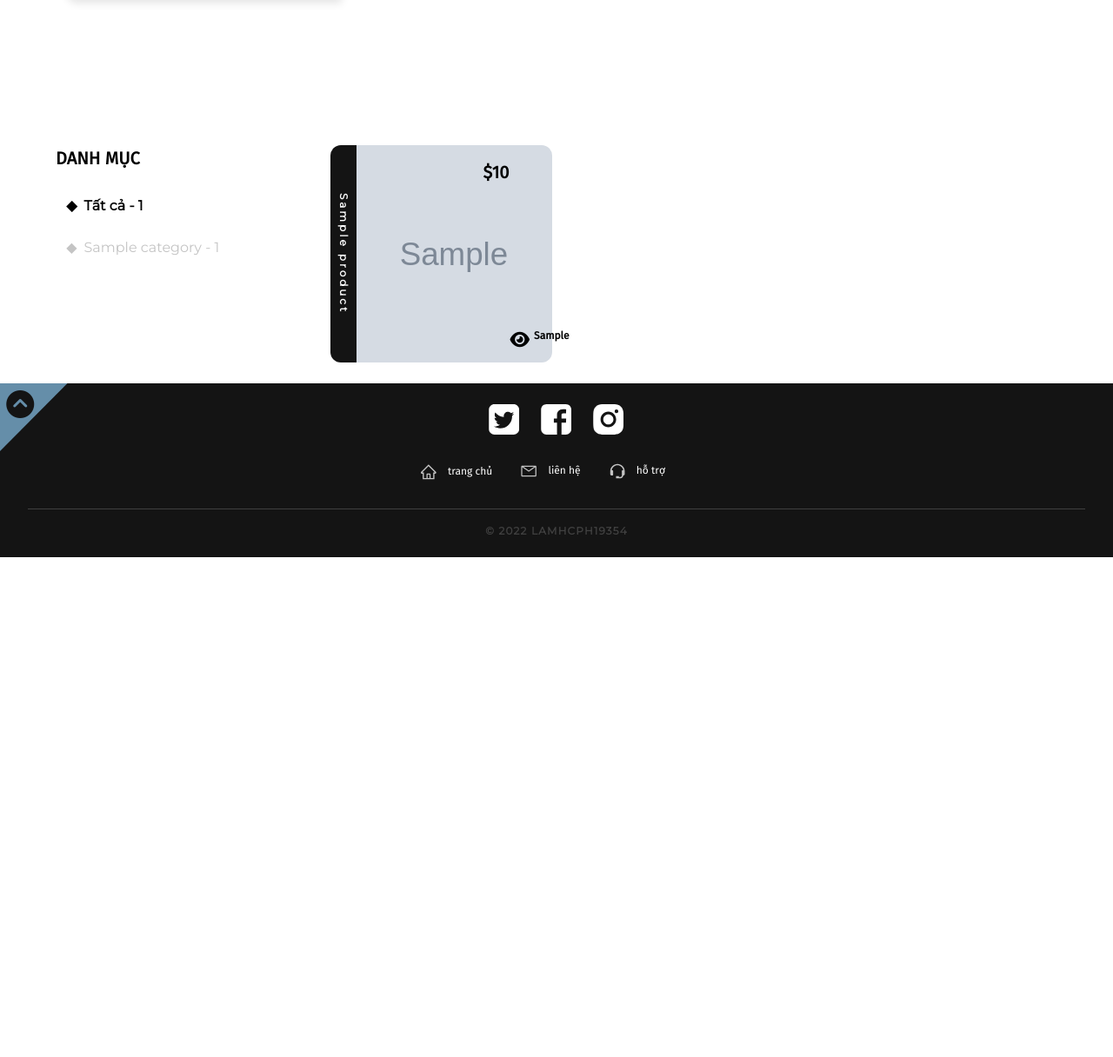
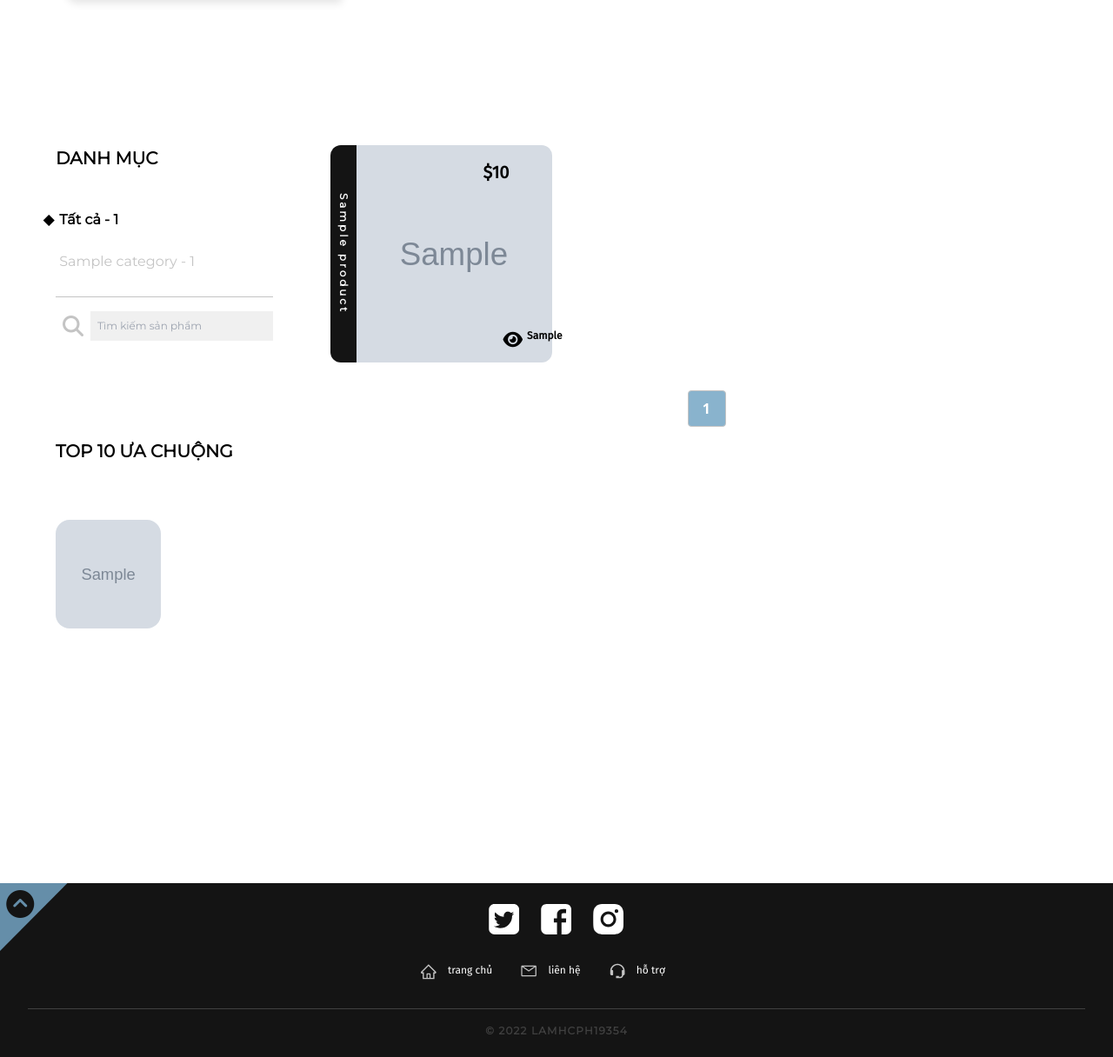
Before and after one commit to Nocenthalt/xshop, a PHP site: page / in a window 1280 px wide. Shown: the part 591-1807 px from the top of the page at 87% size. Before the commit the page ends 1232 px from the top, so only its background shows below. Run offline with PHP 8.4, Linux system fonts and the light colour scheme; tables that the repository leaves empty or names only in its code hold one stand-in row (values such as "Sample post"); grey boxes marked "Sample" are stand-in pictures; some libraries are stand-ins or nearby versions.

Commit message:
Finished homepage

```diff
--- /dev/null
+++ b/dao/paginator.php
@@ -0,0 +1,15 @@
+<?php
+
+//global variables
+
+
+// initialize paginator
+function paginator_update($records, $rows)
+{
+    global $total_rows;
+    global $no_of_records_per_page;
+    global $total_pages;
+    global $pageno;
+    global $offset;
+
+}
--- a/dao/product.php
+++ b/dao/product.php
@@ -1,14 +1,14 @@
 <?php
 
-function get_product($cat_id, $cond, $limit)
+function get_product($limit = null, $cat_id = null, $order = null)
 {
     $sql = "SELECT * FROM `product`";
 
     if ($cat_id) {
-        $sql .= " WHERE `category_id` = {$cat_id}";
+        $sql .=  " WHERE `category_id` = {$cat_id}";
     }
-    if ($cond) {
-        $sql .= " ORDER BY `$cond` DESC";
+    if ($order) {
+        $sql .= " ORDER BY `$order` DESC";
     }
     if ($limit) {
         $sql .= " LIMIT $limit";
--- a/pages/home.php
+++ b/pages/home.php
@@ -1,24 +1,52 @@
 <?php
 require './dao/product.php';
+require './dao/paginator.php';
 
-$top_4_prods = get_product(null, 'view', 4);
-$total_prods_count = get_product_count();
-$category_id = $_POST['category'] ??'all';
-$main_prods = $category_id == 'all' ? get_product(null, null, 12) : get_product($category_id, null, 12);
+$top_4_prods = get_product(4, '', 'view'); // lấy 4 sản phẩm có view lớn nhất
+$top_10_prod = get_product(10, '', 'view'); // lấy 10 sản phẩm có view lớn nhất
+$total_prods_count = get_product_count(); // lấy tổng số sản phẩm
+$category_id = $_POST['category'] ?? 'all'; // lấy id của danh mục được chọn
+$search = $_POST['search'] ?? ''; // lấy từ khóa tìm kiếm
 $categories = pdo_query('SELECT `category`.`name`, `category`.`id`, COUNT(`category_id`) AS count FROM `product` JOIN `category` ON `product`.`category_id` = `category`.`id` GROUP BY `category`.`name`, `category`.`id`'); // lấy danh sách loại hàng và số lượng
+$main_prods = $category_id == 'all' ? get_product($total_prods_count) : get_product($total_prods_count, $category_id); // lấy sản phẩm theo danh mục
 
+
+// Cập nhật số sản phẩm nếu thay đổi danh mục
+foreach ($categories as $category) {
+    if ($category['id'] == $category_id) {
+        $current_prods_count = $category['count'];
+    }
+}
+
+// Tìm kiếm tên sản phẩm
+if ($search != '') {
+    $main_prods =  array_filter($main_prods, function ($prod) use ($search) {
+        $clean_target = strtolower($prod['name']);
+        $clean_search = trim(strtolower($search));
+
+        return strpos($clean_target, $clean_search) !== false;
+    });
+}
+
+// Phân trang
+$pageno =  $_POST['pageno'] ?? 1; // trang hiện tại
+$prods_per_page = 12; // số sản phẩm trên một trang
+$total_prods = count($main_prods); // tổng số sản phẩm
+$offset = ($pageno - 1) * $prods_per_page; // vị trí bắt đầu lấy sản phẩm
+$total_pages = ceil($total_prods / $prods_per_page); // tổng số trang
+$display_prods = array_slice($main_prods, $offset, $prods_per_page); // sản phẩm hiển thị trên một trang
 
 ?>
 <div class="container">
     <div class="banner-container">
         <div class="row grid mx-auto">
             <div class="col col-4-6 grid m-2">
+                <!-- banner -->
                 <div class="jumbotron border border--line">
                     <h1 class="display-4">Welcome to the Home Page</h1>
-                    <p class="lead ">This is a simple hero unit, a simple jumbotron-style component for calling extra attention to featured content or information.</p>
-                    <p class="">It uses utility classes for typography and spacing to space content out within the larger container.</p>
+                    <p class="lead ">Lorem ipsum dolor sit, amet consectetur adipisicing elit. Vel dignissimos sed cumque, consequuntur iure magnam.</p>
                     <p class="lead">
-                        <a class="btn btn--primary inline-block" href="#" role="button">Learn more</a>
+                        <a class="btn btn--primary inline-block jumbotron__btn" href="#" role="button">Shop Now</a>
                     </p>
                 </div>
                 <div class="slider">
@@ -44,79 +72,94 @@ $categories = pdo_query('SELECT `category`.`name`, `category`.`id`, COUNT(`categ
                         </ul>
                     </div>
                 </div>
+                <!-- end banner -->
             </div>
             <div class="col col-2-2 grid">
-                <?php
-                foreach ($top_4_prods as $product) {
-                    echo "<div class='top-4-prod'>
-                            <a href='' class='hover-mask' data-content='{$product['name']}'>
-                             <img class='img-fluid top-4-prod__img' src='{top-4-prod['image']}' alt='{$product['name']}' />
+                <!-- top 4 products -->
+                <?php foreach ($top_4_prods as $product) { ?>
+                    <div class="top-4-prod">
+                        <a href="" class="hover-mask" data-content="<?= $product["name"] ?>">
+                            <img class="img-fluid top-4-prod__img" src="<?= $product["image"] ?>" alt="<?= $product["name"] ?>" />
                         </a>
                     </div>
-                         ";
-                }
-                ?>
+                <?php } ?>
+                <!-- end top 4 products -->
             </div>
         </div>
     </div>
     <main class="main-container">
         <div class="row grid mx-auto">
-            <section class="col">
+            <aside class="col side-menu">
                 <!-- category list -->
                 <div class="category">
                     <h2 class="title">Danh mục</h2>
-                </div>
+
+                    <!-- dùng form radio làm danh sách danh mục -->
                     <form action="" method="POST" class="category-list">
-                    <!-- dùng form radio làm danh sách danh mục -->
-                   <div class='form-check'>
-                        <input
-                            class='form-check-input'
-                            type='radio'
-                            name='category'
-                            id='all'
-                            value='all'
-                            onclick='javascript: submit()'
-                            <?php echo $category_id == 'all' ? "checked" : ""; ?>
-                            >
-                        <label class='form-check-label' for='all'>Tất cả - <span><?=$total_prods_count?></span></label>
+                        <div class="form-check">
+                            <input class="form-check-input" type="radio" name="category" id="all" value="all" onclick="javascript: submit()" <?php echo $category_id == "all" ? "checked" : ""; ?>>
+                            <label class="form-check-label" for="all">Tất cả - <span><?= $total_prods_count ?></span></label>
                         </div>
                         <?php foreach ($categories as $category) { ?>
-                        <div class='form-check'>
-                            <input
-                                class='form-check-input'
-                                type='radio'
-                                name='category'
-                                id=<?=$category['id']?>
-                                value=<?=$category['id']?>
-                                onclick='javascript: submit()'
-                                <?php echo $category_id == $category['id'] ? "checked" : ""; ?>
-                            >
-                            <label class='form-check-label' for=<?=$category['id']?> ><?=$category['name']?> - <span><?= $category['count'] ?></span></label>
+                            <div class="form-check">
+                                <input class="form-check-input" type="radio" name="category" id=<?= $category["id"] ?> value=<?= $category["id"] ?> onclick="javascript: submit()" <?php echo $category_id == $category["id"] ? "checked" : ""; ?>>
+                                <label class="form-check-label" for=<?= $category["id"] ?>><?= $category["name"] ?> - <span><?= $category["count"] ?></span></label>
                             </div>
                         <?php } ?>
+                        <div class="divider divider-50"></div>
+                        <div class="form-filter flex">
+                            <button>
+                                <i class="fas fa-search"></i>
+                            </button>
+                            <input type="text" name="search" class="form-control form-filter__input" placeholder="Tìm kiếm sản phẩm">
+                        </div>
                     </form>
-            </section>
+                </div>
+                <!-- end category list -->
+
+                <!-- top 10 product list -->
+                <div class="top-10-prod">
+                    <h2 class="title">Top 10 ưa chuộng</h2>
+                    <div class="top-10-prod__list col-2-2 grid ">
+                        <?php foreach ($top_10_prod as $product) { ?>
+                            <div class="top-10-prod__item">
+                                <a href="" class="hover-mask" data-content="<?= $product["name"] ?>">
+                                    <img class="img-fluid top-10-prod__img" src="<?= $product["image"] ?>" alt="<?= $product["name"] ?>" />
+                                </a>
+                            </div>
+                        <?php } ?>
+                    </div>
+                </div>
+                <!-- end top 10 product list -->
+            </aside>
             <section class="col">
                 <div class="prod-showcase grid">
-                    <?php foreach ($main_prods as $prod) {
-                        echo
-                        "
-                            <div class='prod-item'>
-                              <a href='' class='prod-link'>
-                                <h3 class='prod-item__name truncate theme--dark'>{$prod['name']}</h3>
-                                <div class='prod-item__img-wrapper'>
-                                <img class='img-fluid prod-item__img' src='{$prod['image']}' alt='' />
-                                <span class='prod-item__price'>{$prod['price']}</span>
-                                <i class='fas fa-eye prod-item__view'>
-                                 <span class=''>{$prod['view']}</span>
+                    <!-- main product showcase  -->
+                    <?php foreach ($display_prods as $prod) { ?>
+                        <div class="prod-item">
+                            <a href="" class="prod-link">
+                                <h3 class="prod-item__name truncate theme--dark"><?= $prod["name"] ?></h3>
+                                <div class="prod-item__img-wrapper">
+                                    <img class="img-fluid prod-item__img" src="<?= $prod["image"] ?>" alt="" />
+                                    <span class="prod-item__price"><?= $prod["price"] ?></span>
+                                    <i class="fas fa-eye prod-item__view">
+                                        <span><?= $prod["view"] ?></span>
                                     </i>
-
                                 </div>
-
                             </a>
                         </div>
-                        ";
-                    } ?>
+                    <?php } ?>
+                </div>
+                <!-- end main product showcase -->
+                <div class="pagination flex mx-auto">
+                    <?php for ($i = 1; $i <= $total_pages; $i++) { ?>
+                        <form action="" method="POST" class="pagination-form">
+                            <input type="hidden" name="pageno" value="<?= $i ?>">
+                            <button type="submit" class="pagination__link btn btn--primary-o <?= $i == $pageno ? "pagination__link--active" : "" ?> ">
+                                <?= $i ?>
+                            </button>
+                        </form>
+                    <?php } ?>
                 </div>
             </section>
         </div>
--- a/public/css/home.css
+++ b/public/css/home.css
@@ -73,10 +77,11 @@
 .col-2-2 {
   grid-template-columns: 1fr 1fr;
   grid-template-rows: 1fr 1fr;
+  grid-auto-rows: 1fr;
   gap: 0.5rem;
-  max-height: 350px;
+  /* max-height: 350px;
   height: 100%;
-  width: 100%;
+  width: 100%; */
 }
 
 .top-4-prod:first-child .top-4-prod__img,
@@ -97,7 +102,10 @@
 }
 
 .hover-mask {
+  display: block;
   position: relative;
+  width: 100%;
+  height: 100%;
 }
 
 .top-4-prod {
@@ -114,8 +122,8 @@
   justify-content: center;
   align-items: center;
 
-  width: 200px;
-  height: var(--height);
+  width: inherit;
+  height: inherit;
   top: 0;
   left: 0;
 }
@@ -202,7 +211,7 @@
   position: absolute;
 
   /* offset đi 75% width của .prod-item__img */
-  left: calc(75% - 3rem);
+  left: calc(75% - 3.5rem);
   bottom: 1rem;
   font-size: 1.25rem;
 }
@@ -240,10 +259,13 @@
 
 .title {
   font-size: 1.25rem;
-  font-family: var(--font-secondary);
+  font-family: var(--font-main);
   font-weight: 700;
   text-transform: uppercase;
-  margin-bottom: 1rem;
+}
+
+.category .title {
+  margin-bottom: 2rem;
 }
 
 /* category block */
@@ -260,21 +282,90 @@
 .form-check-label {
   display: inline-block;
   cursor: pointer;
-  margin: .75rem 0;
+  margin: 0.75rem 0;
   color: #c4c4c4;
   font-family: var(--font-main);
   font-size: 1rem;
 }
 
 .form-check-input[type="radio"]:checked + .form-check-label {
+  position: relative;
+  content: " ";
   color: black;
   font-weight: bold;
 }
 
-.form-check-label::before {
+.form-check-input[type="radio"]:checked + .form-check-label::before{
   content: "◆";
-  display: inline block;
-  width: inherit;
-  height: inherit;
-  padding: 0.5em;
+  position: absolute;
+  left: -1.15rem;
 }
+
+.divider-50,
+.form-filter {
+  width: 100%;
+}
+
+.form-filter {
+  justify-content: center;
+  align-items: center;
+}
+
+.fa-search {
+  padding: 0 .5rem;
+  font-size: 1.5rem;
+  color: #c4c4c4;
+}
+
+.form-filter__input {
+  width: 100%;
+  padding: 0.5rem;
+  background: var(--line);
+  font-size: 0.75rem;
+  font-family: var(--font-main);
+  font-weight: light;
+  color: #000;
+}
+
+.form-filter__input:focus {
+  outline: none;
+}
+
+.top-10-prod .title{
+  margin-top: 7rem;
+  margin-bottom: 4rem;
+}
+
+.top-10-prod__item {
+  height: calc(250px /2);
+  width: 100%;
+}
+
+.top-10-prod__item .hover-mask::after,
+.top-10-prod__img {
+  border-radius: 1rem;
+  font-size: .95rem;
+}
+
+
+.side-menu {
+  max-width: 250px;
+}
+
+.pagination {
+  justify-content: center;
+  align-items: center;
+  margin-top: 2rem;
+  gap: 1.5rem;
+}
+
+
+/* override style */
+.pagination__link {
+  border: .5px solid var(--line-500);
+}
+
+.pagination__link--active{
+  background: var(--primary);
+  color: white;
+}
--- a/public/css/theme.css
+++ b/public/css/theme.css
@@ -30,6 +30,7 @@
   );
 
   --line: #c4c4c440;
+  --line-500: #c4c4c4;
   --font-main: "Montserrat", sans-serif;
   --font-secondary: "Fira Sans", sans-serif;
 }
--- a/public/css/util.css
+++ b/public/css/util.css
@@ -49,6 +49,13 @@
   border: 1px solid transparent;
 }
 
+.divider {
+  width: 100%;
+  height: 0.5px;
+  background: var(--line-500);
+  margin: 1rem 0;
+}
+
 .m-1 {
   margin: 0.25rem;
 }
@@ -89,7 +96,7 @@
 }
 
 .border {
-  border: 0.5px solid var(--line);
+  border: 0.5px solid var(--line-500);
 }
 
 .ts-1 {
```
Also changed, not shown: other parts of public/css/home.css (+26 -11 lines). Lines whose indentation alone changed are shown as unchanged.
